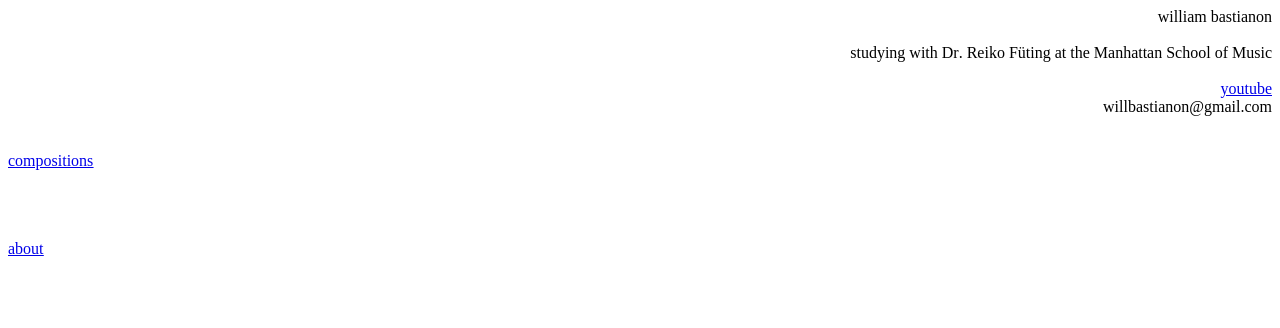
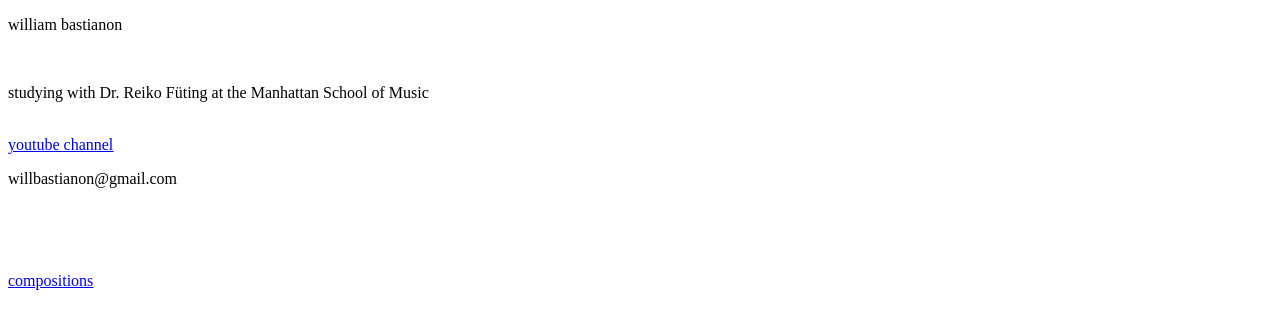
Before and after one commit to willbastianon/willbastianon, a plain HTML site: page index.html in a window 1280 px wide. Drawn offline with Linux system fonts and the light colour scheme.

Commit message:
Update index.html

```diff
--- a/index.html
+++ b/index.html
@@ -15,21 +15,20 @@
   </style>
 </head>
 <body>
-<p class="p1"><span class="s1">william bastianon</span></p>
-<p class="p2"><span class="s1"><br>
+<p>william bastianon</span></p>
+<br>
 </span></p>
-<p class="p1"><span class="s1">studying with Dr. Reiko Füting at the Manhattan School of Music</span></p>
-<p class="p3"><span class="s2"><br>
-<a href="https://www.youtube.com/@williambastianon3009"><span class="s3">youtube</span></a></span></p>
-<p class="p1"><span class="s1">willbastianon@gmail.com</span></p>
-<p class="p1"><span class="s1"><br>
+<p>studying with Dr. Reiko Füting at the Manhattan School of Music</p>
+<br>
+<a href="https://www.youtube.com/@williambastianon3009"><span class="s3">youtube channel</span></a></span></p>
+<p>willbastianon@gmail.com</span></p>
+<br>
 </span></p>
-<p class="p1"><span class="s1"><br>
+<br>
 </span></p>
-<a href="https://www.willbastianon.com/compositions"><span class="s3">compositions</span></a></span></p>
-<p class="p1"><span class="s1"><br>
-</span></p>
-<p class="p2"><span class="s1"><br>
-<a href="https://www.willbastianon.com/about"><span class="s3">about</span></a></span></p>
+<a href="https://www.willbastianon.com/compositions">compositions</a>
+<br>
+<br>
+<a href="https://www.willbastianon.com/about"></a>
 </body>
 </html>
```
